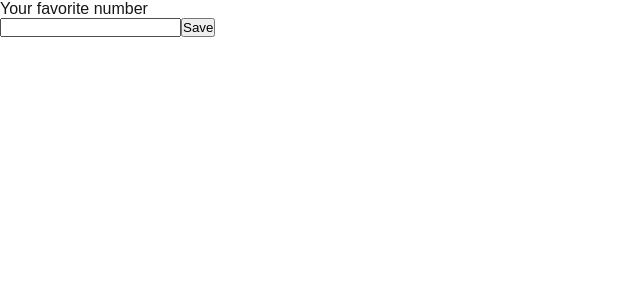
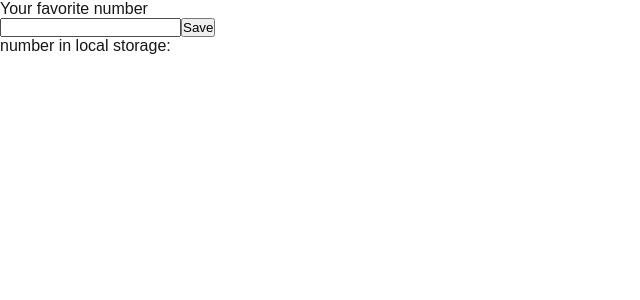
Before and after one commit to Firet/react-tree-structure-local-storage, a Next.js app: page / in a window 1280 px wide. Shown: the top 300 px of the page, without its empty margins (0-640 px from the left). Built offline with nearby package versions, Linux system fonts and the light colour scheme.

Commit message:
Show saved local storage item in UI

```diff
--- a/app/page.tsx
+++ b/app/page.tsx
@@ -17,6 +17,11 @@ export default function Home() {
     setValue(favoriteNumber);
   };
 
+  let numberLocalStorage;
+  if (typeof window !== "undefined" && window.localStorage) {
+    numberLocalStorage = localStorage.getItem('favoriteNumber');
+  }
+
   return (
     <div>
       <label htmlFor="number">Your favorite number</label>
@@ -28,6 +33,8 @@ export default function Home() {
         />
         <input type="submit" value="Save" />
       </form>
+
+      <p> number in local storage: {numberLocalStorage}</p>
     </div>
   );
 }
```
